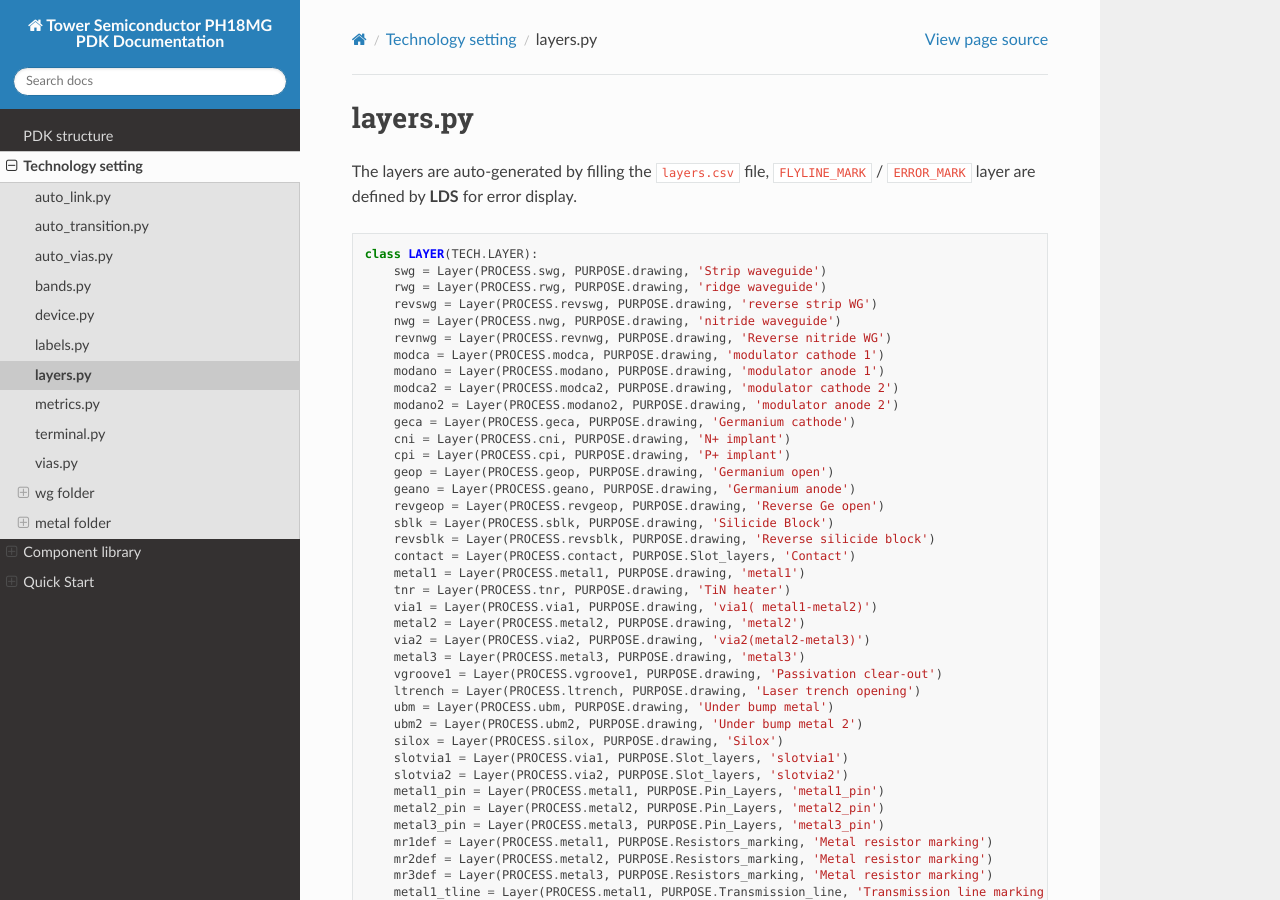
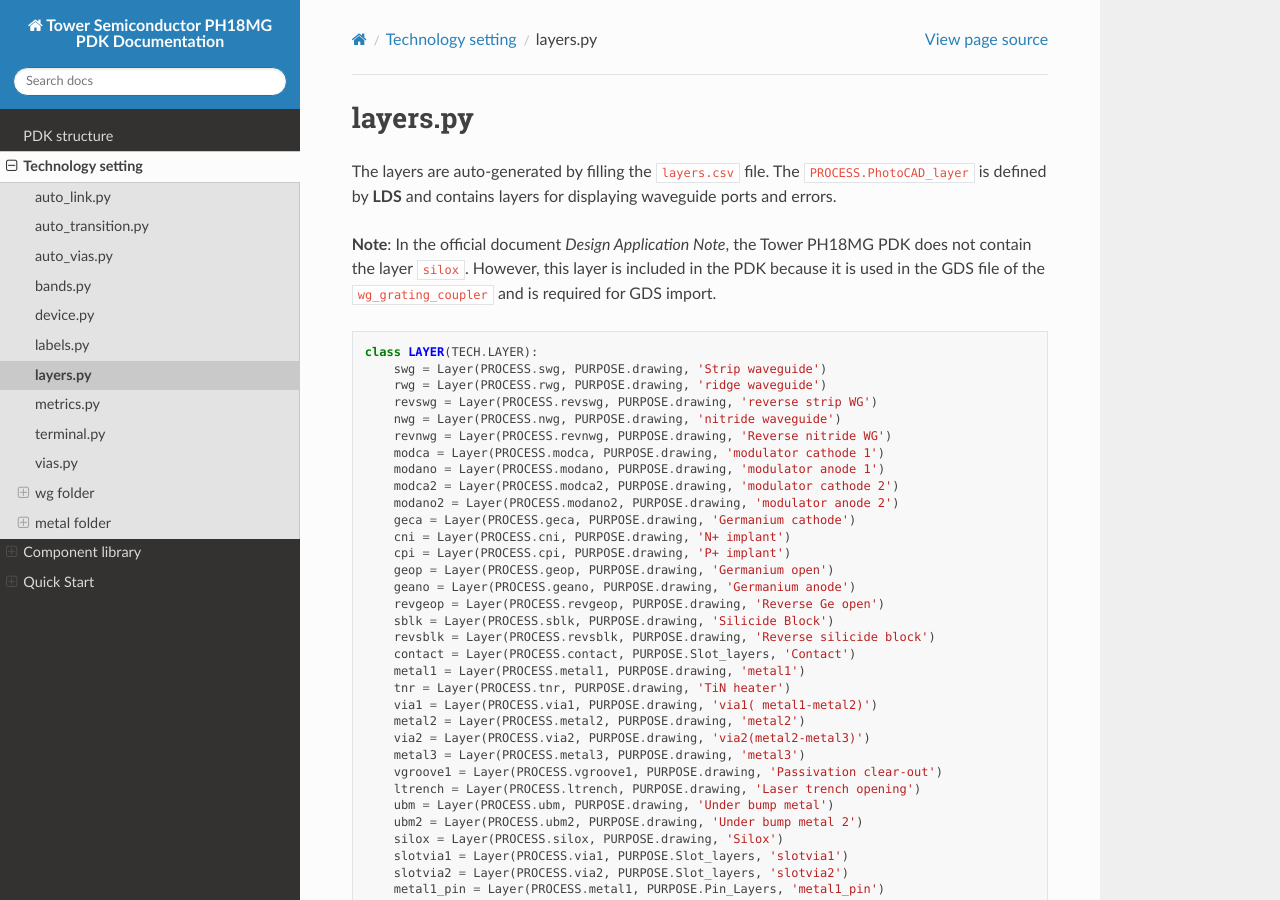
Before and after one commit to Latitudeda/Towersemi_ph18mg, a Sphinx documentation site: the page built from docs/source/tech/layers.rst, in a window 1280 px wide and 900 px high. Built offline with Sphinx 7.4.7 and the Read the Docs theme 3.1.0, drawn with Linux system fonts in a browser that asks for light colours; pages that are not in the unit, such as notebooks, are missing from menus.

Commit message:
update_261014

```diff
--- a/docs/source/tech/layers.rst
+++ b/docs/source/tech/layers.rst
@@ -1,7 +1,9 @@
 layers.py
 ==============
 
-The layers are auto-generated by filling the ``layers.csv`` file, ``FLYLINE_MARK`` / ``ERROR_MARK`` layer are defined by **LDS** for error display.
+The layers are auto-generated by filling the ``layers.csv`` file. The ``PROCESS.PhotoCAD_layer`` is defined by **LDS** and contains layers for displaying waveguide ports and errors.
+
+**Note**: In the official document `Design Application Note`, the Tower PH18MG PDK does not contain the layer ``silox``. However, this layer is included in the PDK because it is used in the GDS file of the ``wg_grating_coupler`` and is required for GDS import.
 
 ::
 
```
Also changed, not shown: docs/source/images/ASDL_2.png.
